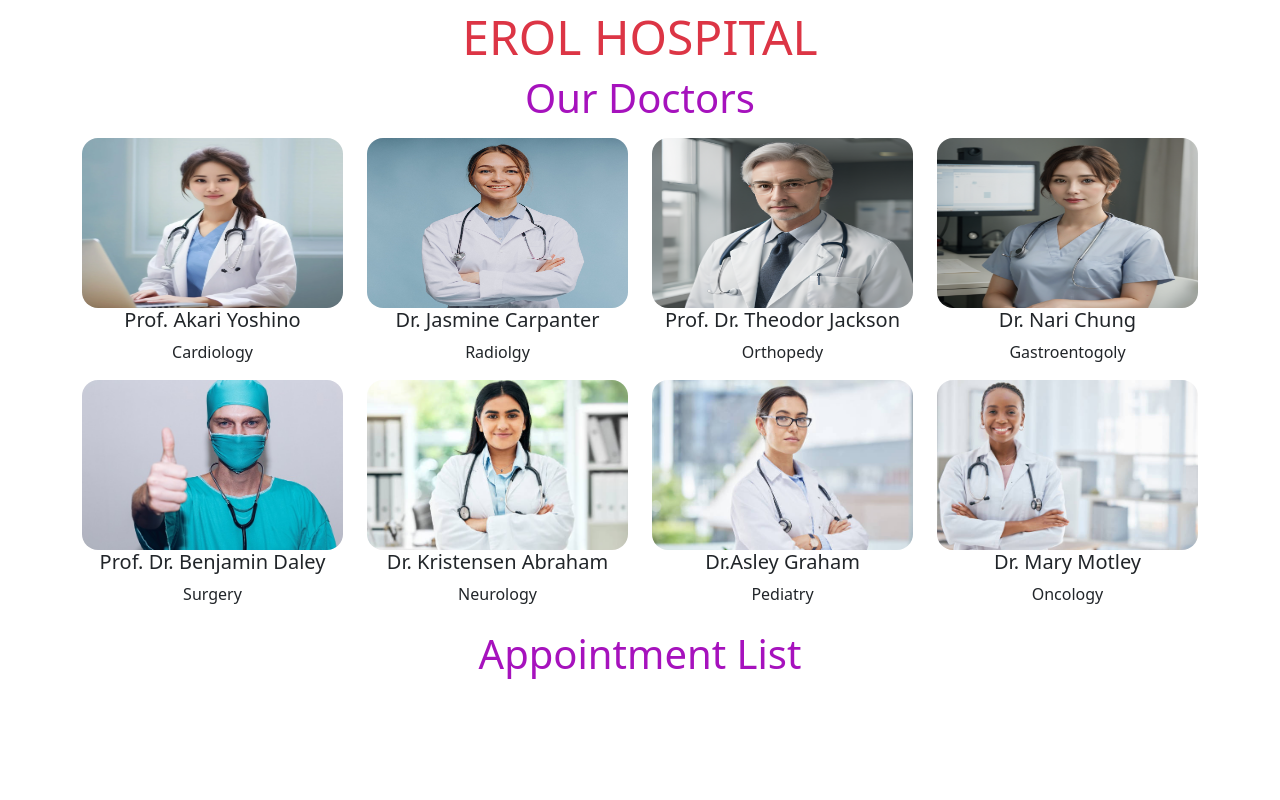
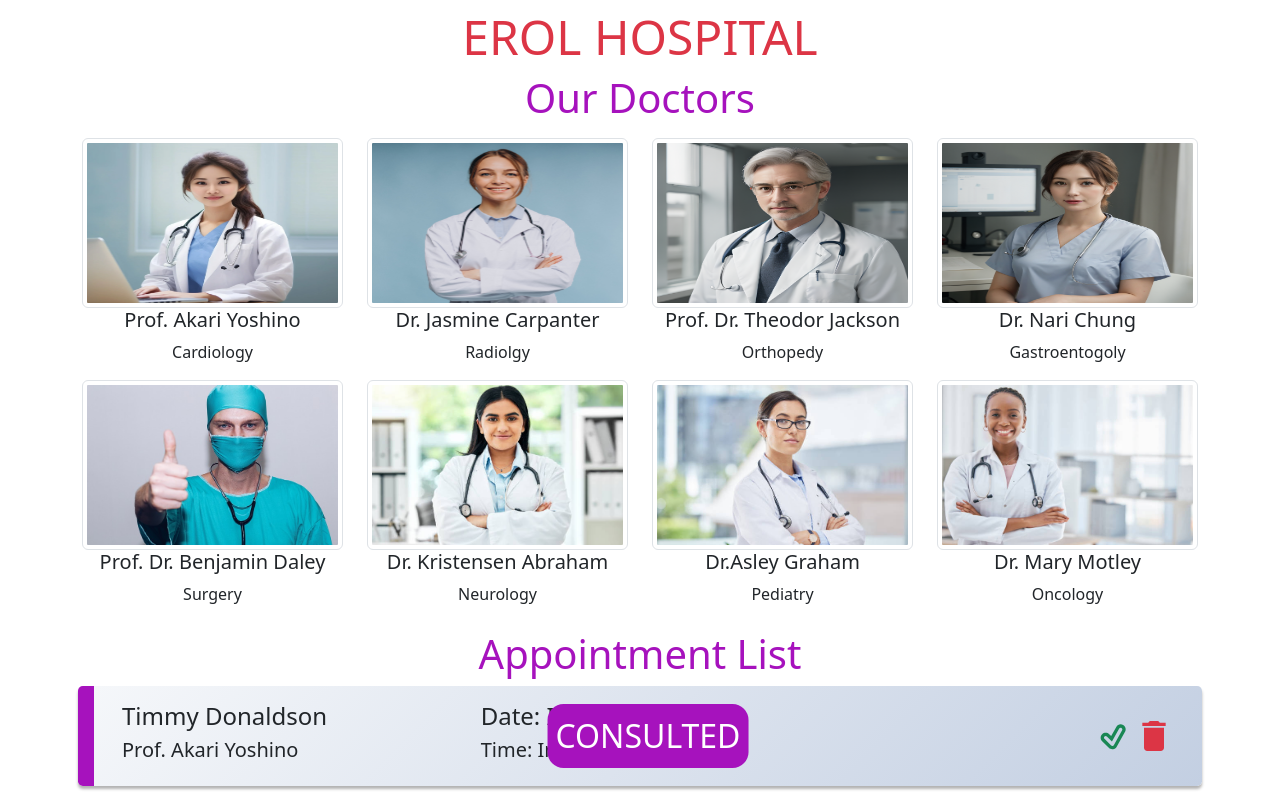
Before and after one commit to muhammeterl1912/Doctor-Appointment-App, a React (Create React App) app: page / in a window 1280 px wide. Shown: the top 800 px of the page. Built offline with nearby package versions, Linux system fonts and the light colour scheme.

Commit message:
finished and tested the appointment list.

```diff
--- a/src/components/AddModal.jsx
+++ b/src/components/AddModal.jsx
@@ -13,8 +13,11 @@ function AddModal({ show, handleClose, drName, addAppointment }) {
       day: date,
       consulted: false,
       doctor: drName,
-    });
-  };
+    })
+setPatientName("")
+setDate("")
+handleClose()
+  }
   return (
     <>
       <Modal show={show} onHide={handleClose} size="lg">
--- a/src/components/AppointmentList.jsx
+++ b/src/components/AppointmentList.jsx
@@ -1,13 +1,62 @@
-import Container from "react-bootstrap/Container"
+import React, { useState } from "react";
+import { Container, Row, Col } from "react-bootstrap";
+import { MdDelete } from "react-icons/md";
+import { TiTickOutline } from "react-icons/ti";
+import AddModal from "./AddModal";
 
-const AppointmentList = () => {
+const AppointmentList = ({ appointment, setAppointment }) => {
+  const handleDelete = (id) => {
+    setAppointment(appointment.filter((item) => id !== item.id));
+  };
+
+  const handleEdit = (id) => {
+    setAppointment(
+      appointment.map((item) =>
+        id !== item.id ? { ...item } : { ...item, consulted: !item.consulted }
+      )
+    );
+  };
+
   return (
     <Container className="p-2">
       <h3 className="display-6 mb-2" style={{ color: "rgb(166, 18, 189)" }}>
         Appointment List
       </h3>
+      {appointment.length ? (
+        appointment.map(({ id, date, patient, doctor, consulted }) => (
+          <Row
+            key={id}
+            className={`appointments justify-content-between align-items-center mx-auto ${
+              consulted ? "consulted" : ""
+            }`}
+          >
+            <Col>
+              <h4>{patient}</h4>
+              <h5>{doctor}</h5>
+            </Col>
+            <Col>
+              <h4>Date: {new Date(date).toLocaleDateString()}</h4>
+              <h5>Time: {new Date(date).toLocaleTimeString()}</h5>
+            </Col>
+            <Col className="text-end">
+              <TiTickOutline
+                type="button"
+                className="text-success display-6"
+                onClick={() => handleEdit(id)}
+              />
+              <MdDelete
+                type="button"
+                className="text-danger display-6"
+                onClick={() => handleDelete(id)}
+              />
+            </Col>
+          </Row>
+        ))
+      ) : (
+        <img src="./img/appointment.jpg" alt="no Appointments" className="w-50" />
+      )}
     </Container>
-  )
-}
+  );
+};
 
-export default AppointmentList
+export default AppointmentList;
--- a/src/components/Doctors.jsx
+++ b/src/components/Doctors.jsx
@@ -1,33 +1,34 @@
-import Container from "react-bootstrap/Container";
-import { Row, Col } from "react-bootstrap";
+import React, { useState } from "react";
+import { Container, Row, Col, Image } from "react-bootstrap";
+import AddModal from "./AddModal";
 import { doctorData } from "../helpers/data";
-import Image from "react-bootstrap/Image";
-import AddModal from "./AddModal";
-import { useState } from "react";
+
 const Doctors = ({ appointment, setAppointment }) => {
   const [show, setShow] = useState(false);
   const [name, setName] = useState("");
+
   const addAppointment = (newAppointment) => {
     setAppointment([...appointment, newAppointment]);
   };
+
   return (
     <Container>
       <h3 className="display-6 mb-3" style={{ color: "rgb(166, 18, 189)" }}>
         Our Doctors
       </h3>
       <Row>
-        {doctorData.map(({ img, name, dep, id }) => (
+        {doctorData.map(({ img, name: drName, dep, id }) => (
           <Col xs={12} sm={6} lg={3} key={id}>
             <Image
               src={img}
-              alt={name}
+              alt={drName}
               onClick={() => {
                 setShow(true);
-                setName(name);
+                setName(drName);
               }}
-              className="img-thubnail doctor-img w-100"
+              className="img-thumbnail doctor-img w-100"
             />
-            <h5>{name}</h5>
+            <h5>{drName}</h5>
             <p>{dep}</p>
           </Col>
         ))}
--- a/src/pages/Home.jsx
+++ b/src/pages/Home.jsx
@@ -1,15 +1,16 @@
+import React, { useState } from "react";
 import AppointmentList from "../components/AppointmentList";
 import Doctors from "../components/Doctors";
-import { useState } from "react";
 import { appointmentData } from "../helpers/data";
 
 const Home = () => {
-  const [appointment,setAppointment] = useState(appointmentData)
+  const [appointment, setAppointment] = useState(appointmentData);
+
   return (
     <main className="text-center mt-2">
       <h1 className="display-5 text-danger">EROL HOSPITAL</h1>
-      <Doctors appointment ={appointment} setAppointment={setAppointment}/>
-      <AppointmentList />
+      <Doctors appointment={appointment} setAppointment={setAppointment} />
+      <AppointmentList appointment={appointment} setAppointment={setAppointment} />
     </main>
   );
 };
```
